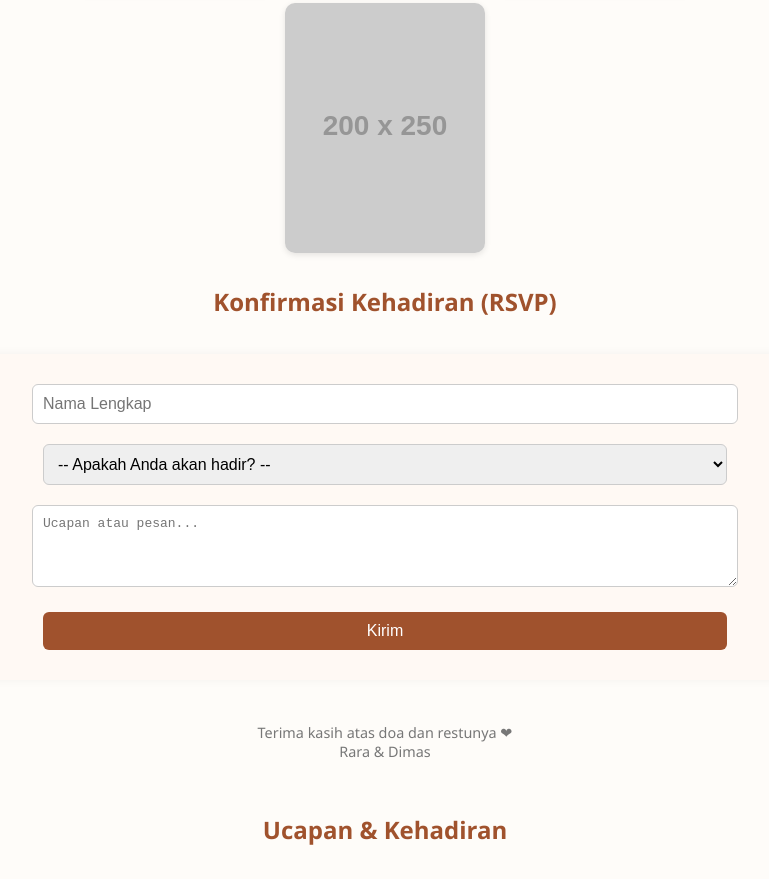
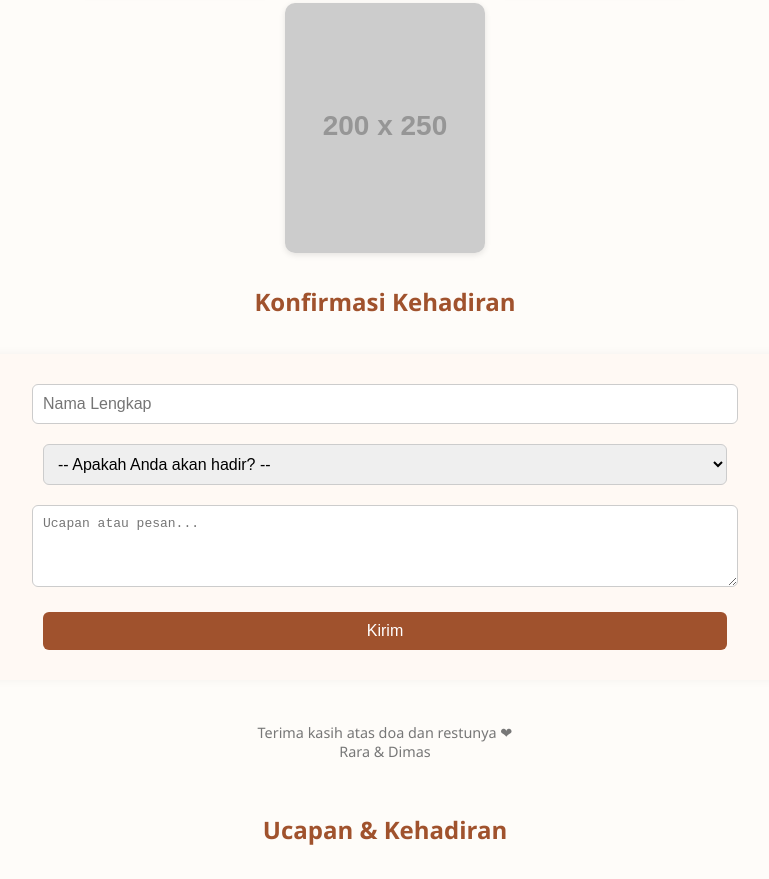
Before and after one commit to AMau007/undangan, a plain HTML site: page index.html in a window 1280 px wide. Shown: the part 890-1769 px from the top of the page, without its empty margins (255-1024 px from the left). Drawn offline with Linux system fonts and the light colour scheme; no server answers; placeholder pictures from the web are drawn by us.

Commit message:
Update index.html

```diff
--- a/index.html
+++ b/index.html
@@ -126,7 +126,7 @@
 
 
     <!-- RSVP -->
-    <h2>Konfirmasi Kehadiran (RSVP)</h2>
+    <h2>Konfirmasi Kehadiran</h2>
     <form action="https://script.google.com/macros/s/AKfycbxHx1F0ExoKpoYT2RE8sXOctmz77t2g_Zqrpq669zOYsVQPLSp5oJcnr5Tbq9qYVlxo/exec" method="POST" target="hidden_iframe" onsubmit="handleSubmit(); return false;" id="rsvp-form">
       <input type="text" name="nama" placeholder="Nama Lengkap" required />
       <select name="status" required>
```
